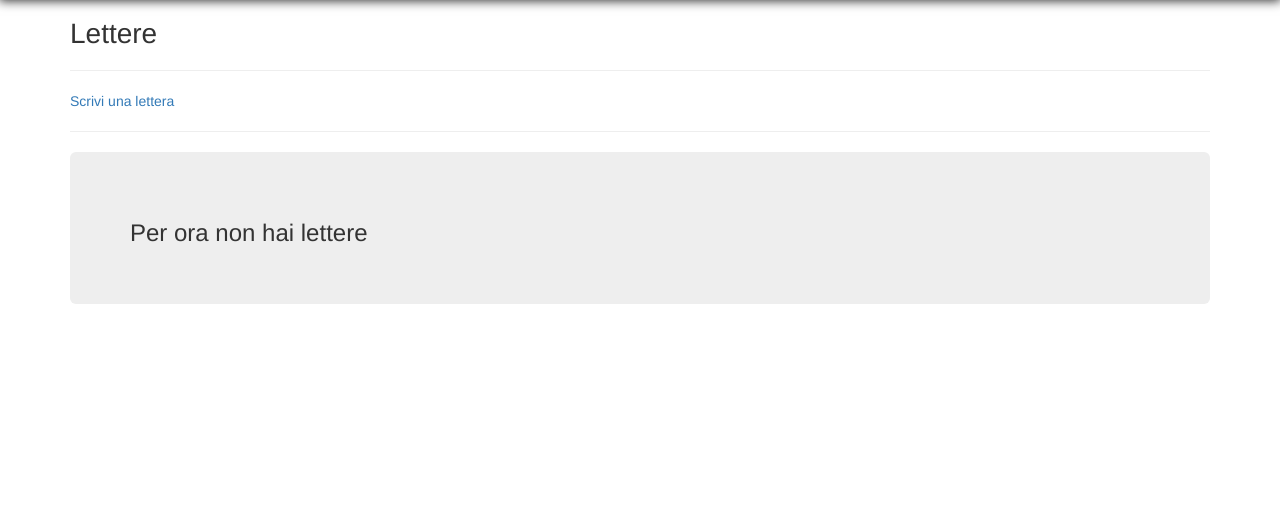
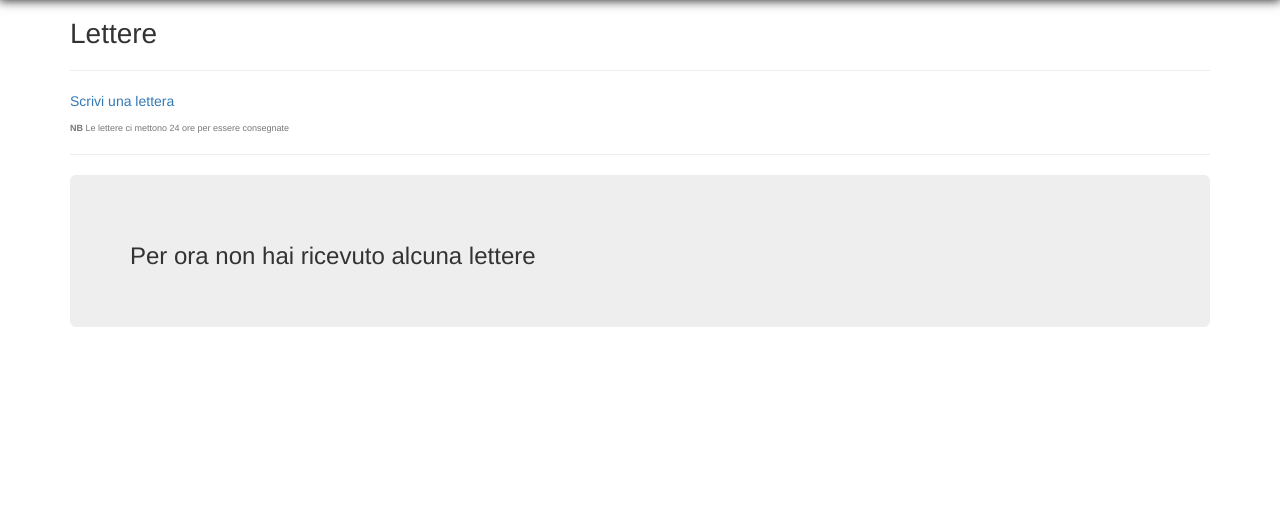
Before and after one commit to marcelloroehrssen/is, a Symfony app: template templates/messenger/letters.html.twig in a window 1280 px wide. Shown: the part 50-559 px from the top of the page. Run offline with Twig, Linux system fonts and the light colour scheme; the template is opened without the code that fills it, so the values that code supplies are empty; some libraries are stand-ins or nearby versions.

Commit message:
migliorata l'interfaccia

```diff
--- a/templates/messenger/letters.html.twig
+++ b/templates/messenger/letters.html.twig
@@ -17,6 +17,9 @@
     </h1>
     <hr />
     <a href="{{ path('letter-send') }}" data-target="#letter_modal" data-toggle="modal">Scrivi una lettera</a>
+    <h6>
+        <small><strong>NB</strong> Le lettere ci mettono 24 ore per essere consegnate</small>
+    </h6>
     <hr />
     {% for sender in letters %}
     <div class="panel panel-default">
@@ -85,7 +88,7 @@
         <div class="row">
             <div class="col-xs-12">
                 <div class="jumbotron">
-                    <h3>Per ora non hai lettere</h3>
+                    <h3>Per ora non hai ricevuto alcuna lettere</h3>
                 </div>
             </div>
         </div>
```
